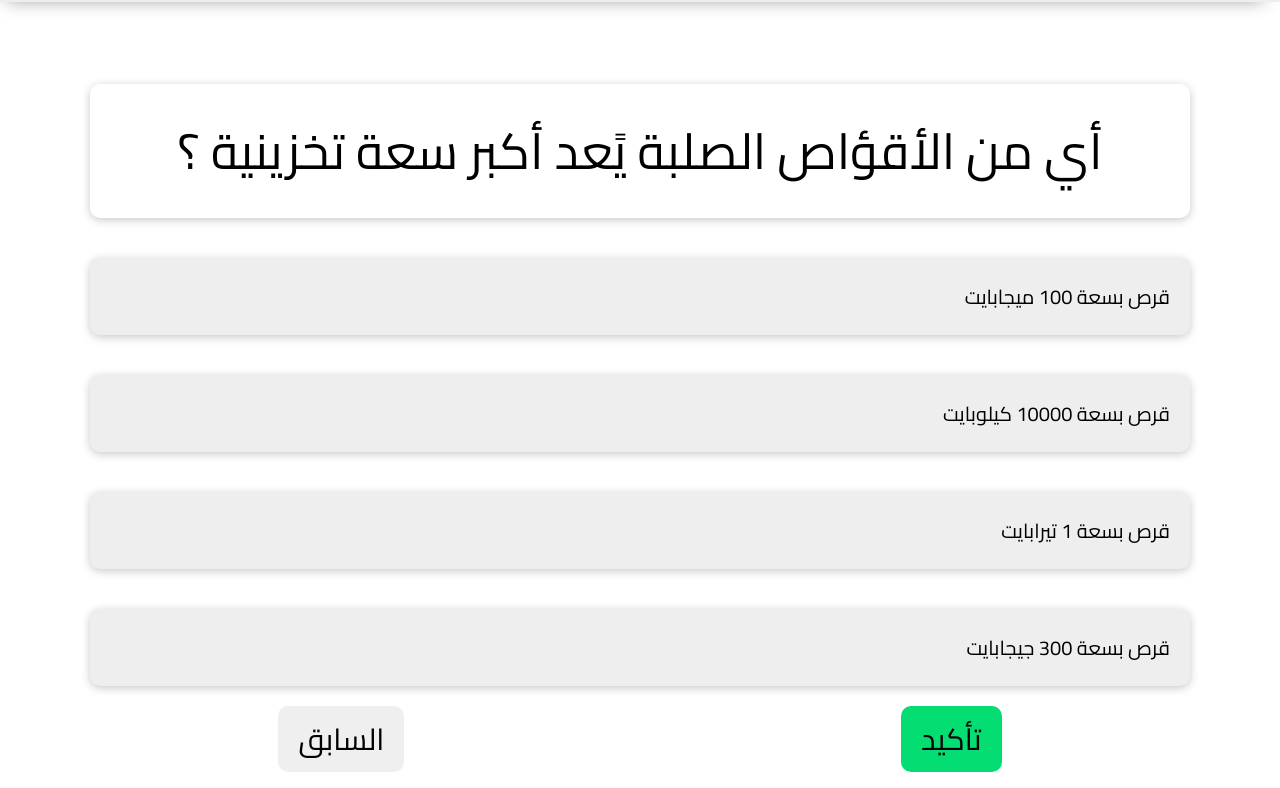
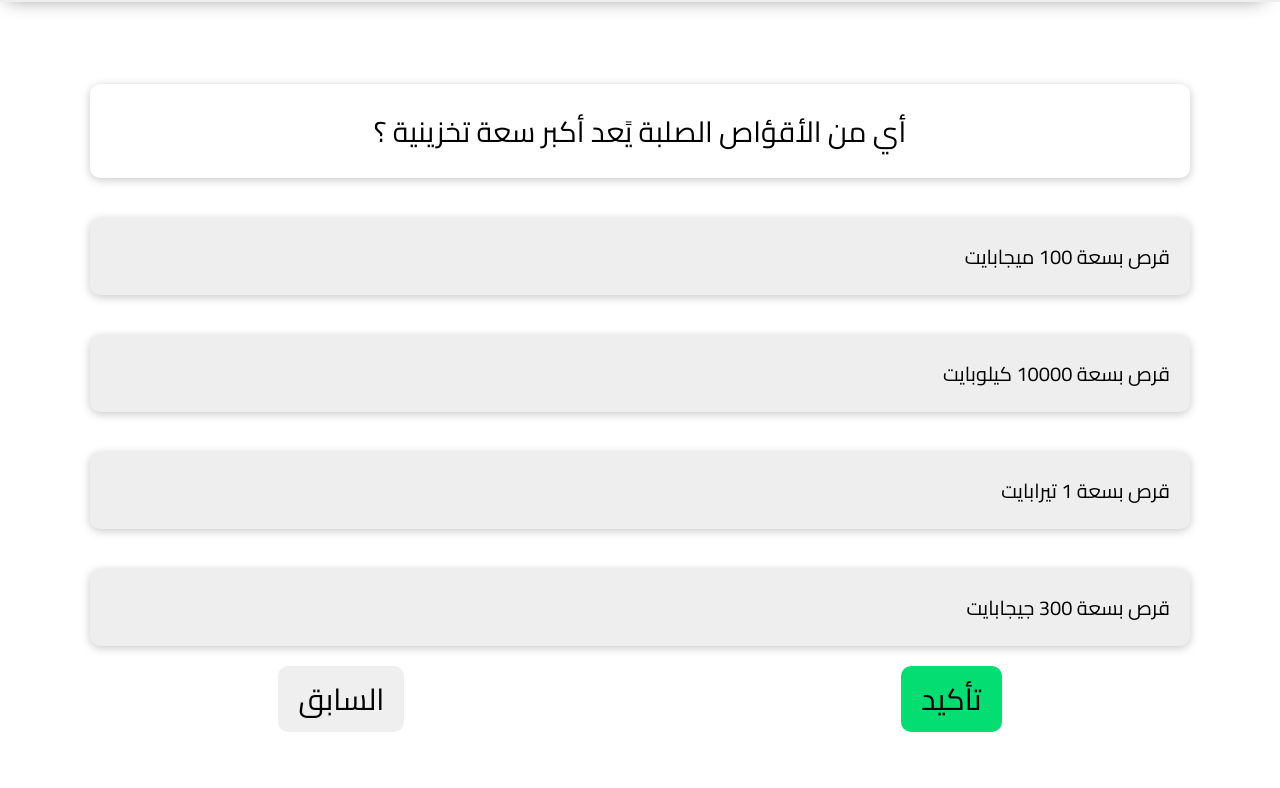
Before and after one commit to AbdoFathy11/ICDL-Quiz, a plain HTML site: page exam.html in a window 1280 px wide. Shown: the part 76-864 px from the top of the page. After the commit the page ends 824 px from the top, so only its background shows below. Drawn offline with Linux system fonts and the light colour scheme.

Commit message:
Modified Some Files

```diff
--- a/src/style.css
+++ b/src/style.css
@@ -628,7 +628,7 @@ button:hover {
 
 .question-constainer .question {
     text-align: center;
-    font-size: 50px;
+    font-size: 1.8rem;
     font-weight: 400;
     padding: 20px;
     margin: 20px;
```
